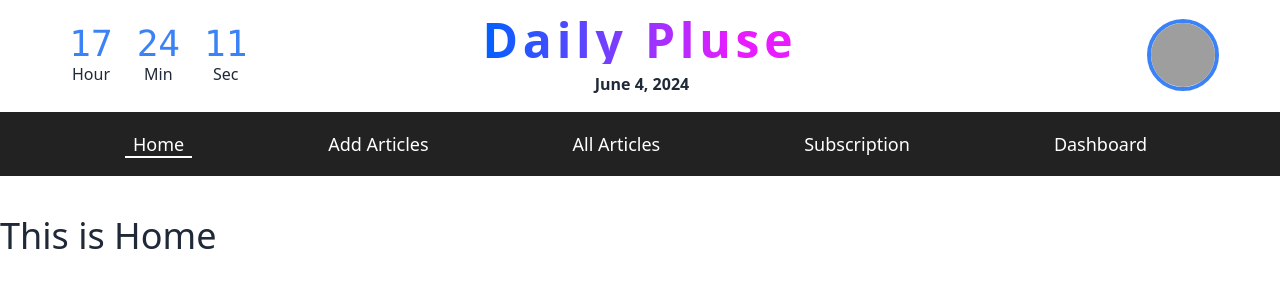
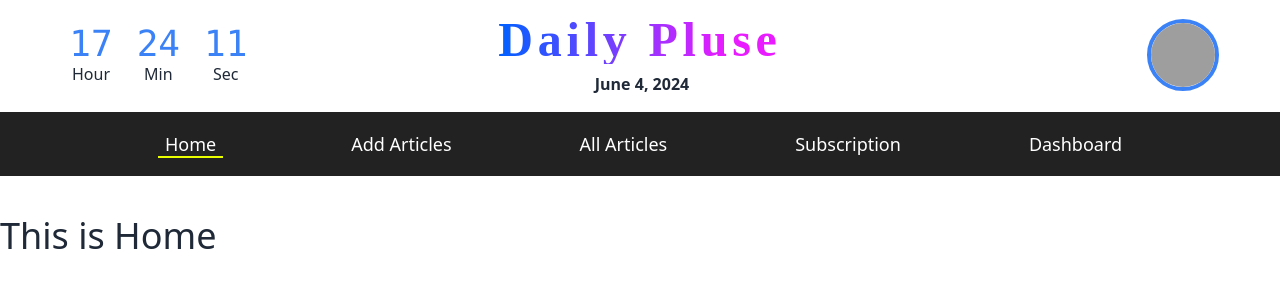
Before and after one commit to Shakhawat-pro/Daily-Pulse-client, a React (Vite) app: page / in a window 1280 px wide. Shown: the top 300 px of the page. Built offline with nearby package versions, Linux system fonts and the light colour scheme; grey boxes are pictures that could not be loaded.

Commit message:
publuc axios

```diff
--- a/index.html
+++ b/index.html
@@ -2,9 +2,9 @@
 <html lang="en">
   <head>
     <meta charset="UTF-8" />
-    <link rel="icon" type="image/svg+xml" href="/vite.svg" />
+    <link rel="icon" type="image/svg+xml" href="/logo.png" />
     <meta name="viewport" content="width=device-width, initial-scale=1.0" />
-    <title>Vite + React</title>
+    <title>Daily Pluse</title>
   </head>
   <body>
     <div id="root"></div>
--- a/package.json
+++ b/package.json
@@ -11,6 +11,7 @@
   },
   "dependencies": {
     "@tanstack/react-query": "^5.40.1",
+    "axios": "^1.7.2",
     "firebase": "^10.12.2",
     "localforage": "^1.10.0",
     "match-sorter": "^6.3.4",
--- a/src/Pages/Shared/NavBar/NavBar.jsx
+++ b/src/Pages/Shared/NavBar/NavBar.jsx
@@ -27,11 +27,11 @@ const NavBar = () => {
     }, []);
 
     const navOption = <>
-        <li><NavLink className={"px-2"} to={'/'}>Home</NavLink></li>
-        <li><NavLink className={"px-2"} to={'addArticle'}>Add Articles</NavLink></li>
-        <li><NavLink className={"px-2"} to={'allArticle'}> All Articles</NavLink></li>
-        <li><NavLink className={"px-2"} to={'subscription'}>Subscription</NavLink></li>
-        <li><NavLink className={"px-2"} to={'Dashboard'}>Dashboard</NavLink></li>
+        <li><NavLink to={'/'}>Home</NavLink></li>
+        <li><NavLink to={'addArticle'}>Add Articles</NavLink></li>
+        <li><NavLink to={'allArticle'}> All Articles</NavLink></li>
+        <li><NavLink to={'subscription'}>Subscription</NavLink></li>
+        <li><NavLink to={'Dashboard'}>Dashboard</NavLink></li>
     </>
 
 
@@ -61,7 +61,7 @@ const NavBar = () => {
                     </div>
                 </div>
                 <div className="navbar-center flex flex-col  max-[550px]:items-start space-y-2">
-                    <Link to={'/'} className=" max-[360px]:text-4xl text-5xl font-bold text-[#0061ff] gradient-text tracking-widest "> Daily Pluse</Link>
+                    <Link to={'/'} className=" max-[360px]:text-4xl text-5xl font-bold text-[#0061ff] gradient-text tracking-widest playfair  "> Daily Pluse</Link>
                     <h1 className="font-semibold pl-1">{month} {date}, {year} </h1>
                 </div>
                 <div className="navbar-end">
@@ -71,10 +71,9 @@ const NavBar = () => {
                                 <img src="https://img.daisyui.com/images/stock/photo-1534528741775-53994a69daeb.jpg" />
                             </div>
                         </div>
-                        <ul tabIndex={0} className="menu menu-sm dropdown-content mt-3 z-[100000] p-2 shadow bg-base-300 border-2 text-lg border-[#3B82F6] text-white rounded-box w-52">
-
-                            <li><a>Dashboard</a></li>
-                            <li><a>Logout</a></li>
+                        <ul tabIndex={0} className="menu menu-sm dropdown-content mt-3 z-[1] p-2 shadow bg-base-100 rounded-box w-52 text-black  border-2 py-5">
+                            <li><p className="text-xl font-semibold">Dashboard</p></li>
+                            <li><p className="text-xl font-semibold">Logout</p></li>
                         </ul>
                     </div>
                 </div>
@@ -88,8 +87,15 @@ const NavBar = () => {
                     <div tabIndex={0} role="button" className="btn btn-ghost border-2 ">
                         <RiMenu2Fill className="text-3xl" />
                     </div>
-                    <ul tabIndex={0} className="menu menu-sm text-black dropdown-content mt-3 z-[1] p-2 shadow bg-base-100 rounded-box w-52">
-                        {navOption}
+                    <ul tabIndex={0} className="menu menu-lg dropdown-content mt-3 z-[1] p-2 shadow bg-base-100 rounded-box w-52">
+                        <li>
+                            <a className="justify-between">
+                                Profile
+                                <span className="badge">New</span>
+                            </a>
+                        </li>
+                        <li className=""><a>Settings</a></li>
+                        <li><a>Logout</a></li>
                     </ul>
                 </div>
                 {/* clock*/}
--- a/src/Pages/Shared/NavBar/nav.css
+++ b/src/Pages/Shared/NavBar/nav.css
@@ -2,7 +2,6 @@
     background: linear-gradient(to right, #0061ff 0%, #e81cff 80%);
     -webkit-background-clip: text;
     -webkit-text-fill-color: transparent;
-    /* color: goldenrod;  */
 }
 .bg-gradient{
     background: linear-gradient(to right, #1e59fc, #e81cff 100%);
@@ -12,6 +11,7 @@ a:hover{
 }
 a.active{
     /* color: #EAFF00;   */
-    border-bottom: 2px solid white;
+    border-bottom: 2px solid #EAFF00;
+    padding: 0 7px 0;
 
 }
--- /dev/null
+++ b/src/hooks/useAxiosSecure.jsx
@@ -0,0 +1,12 @@
+import axios from "axios";
+
+
+const axiosPublic = axios.create({
+    baseURL: 'http://localhost:5000'
+})
+
+const useAxiosSecure = () => {
+    return axiosPublic
+};
+
+export default useAxiosSecure;
--- a/src/index.css
+++ b/src/index.css
@@ -1,3 +1,31 @@
 @tailwind base;
 @tailwind components;
 @tailwind utilities;
+
+
+@import url('https://fonts.googleapis.com/css2?family=Berkshire+Swash&family=Cinzel:wght@400..900&family=Playfair+Display:ital,wght@0,400..900;1,400..900&display=swap');
+@import url('https://fonts.googleapis.com/css2?family=Lobster&display=swap');
+
+
+
+
+.cinzel {
+    font-family: "Cinzel", serif;
+}
+
+
+.playfair {
+    font-family: "Playfair Display", serif;
+}
+
+.berkshire-swash-regular {
+    font-family: "Berkshire Swash", serif;
+    font-weight: 400;
+    font-style: normal;
+}
+
+.lobster-regular {
+    font-family: "Lobster", sans-serif;
+    font-weight: 400;
+    font-style: normal;
+}
```
Also changed, not shown: public/logo.png (added), src/hooks/useAxiosPublic.jsx (added), 1 other file (tests, documents, lock files or other folders).
